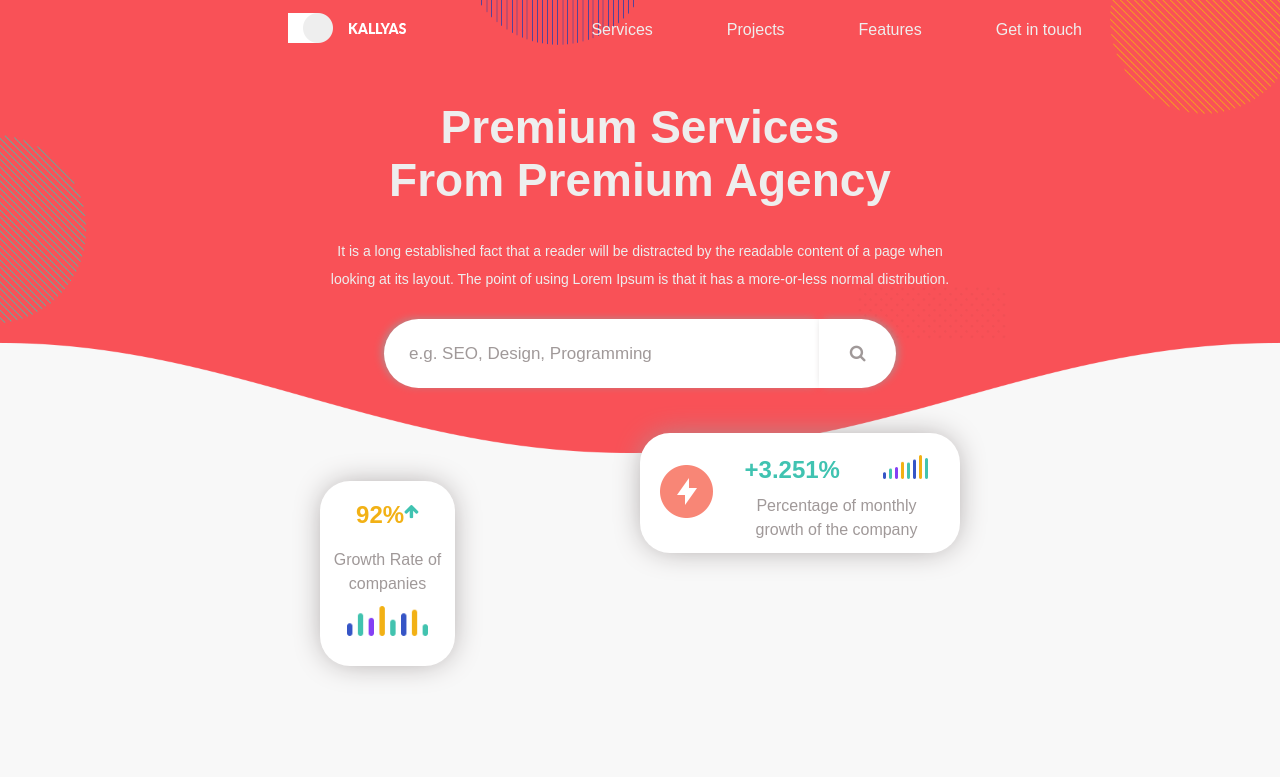
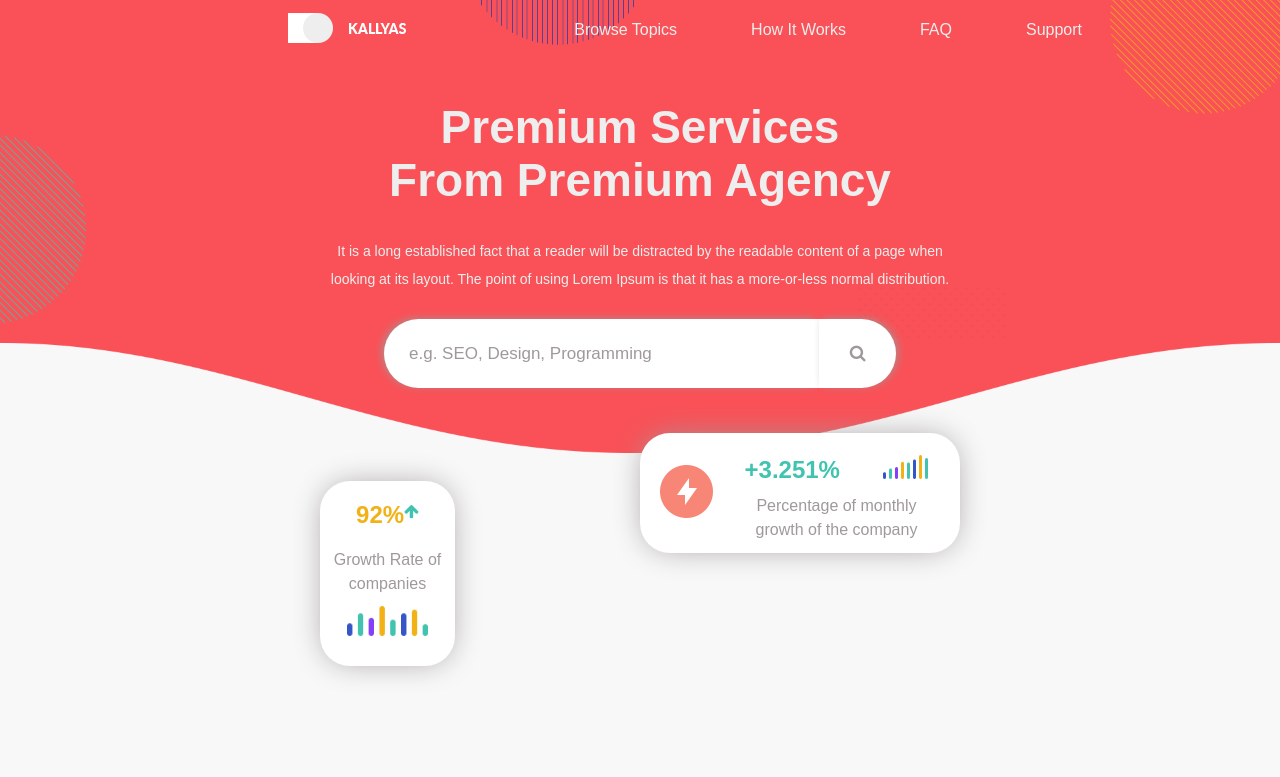
Before and after one commit to YasirMonon/ctg-exam-2, a plain HTML site: page index.html in a window 1280 px wide. Shown: the top 777 px of the page. Drawn offline with nearby package versions, Linux system fonts and the light colour scheme.

Commit message:
Live Site Update with Favicon

```diff
--- a/index.html
+++ b/index.html
@@ -10,7 +10,7 @@
 	<link rel="icon" href="#" />
 	<link rel="shortcut icon" href="/assets/logos/favicon.png" type="image/x-icon">
 
-	<title>Services Agency</title>
+	<title>Services Agency By Yasir Monon</title>
 
 	<!-- Style sheets -->
 	<link rel="stylesheet" href="https://cdnjs.cloudflare.com/ajax/libs/font-awesome/4.7.0/css/font-awesome.min.css">
@@ -31,10 +31,10 @@
 
 			<nav class="nav">
 				<ul class="nav-items">
-					<li class="nav-item"><a href="#services">Services</a></li>
-					<li class="nav-item"><a href="#projects">Projects</a></li>
-					<li class="nav-item"><a href="#features">Features</a></li>
-					<li class="nav-item"><a href="#subscription">Get in touch</a></li>
+					<li class="nav-item"><a href="#services">Browse Topics</a></li>
+					<li class="nav-item"><a href="#projects">How It Works</a></li>
+					<li class="nav-item"><a href="#features">FAQ</a></li>
+					<li class="nav-item"><a href="#subscription">Support</a></li>
 				</ul>
 			</nav>
 		</div>
```
Also changed, not shown: assets/logos/favicon-main.png (added), assets/logos/favicon.png.
